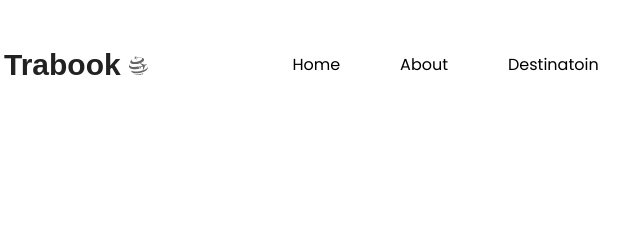
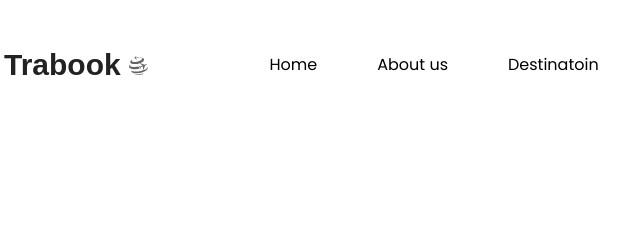
Before and after one commit to amudhakandasamy/Task1TravelAgency, a plain HTML site: page index.html in a window 1280 px wide. Shown: the top 229 px of the page, 66-706 px from the left. Drawn offline with Linux system fonts and the light colour scheme; a web font is replaced by a local one.

Commit message:
add launch configuration for Chrome and update About link text to 'About us'

```diff
--- a/index.html
+++ b/index.html
@@ -27,7 +27,7 @@
           <div class="logo">Trabook <img src="assets/Trabook.svg" alt="Trabook" /></div>
           <ul>
             <li><a href="#">Home</a></li>
-            <li><a href="#">About</a></li>
+            <li><a href="#">About us</a></li>
             <li><a href="#">Destinatoin</a></li>
             <li><a href="#">Tour</a></li>
             <li><a href="#">Blog</a></li>
```
